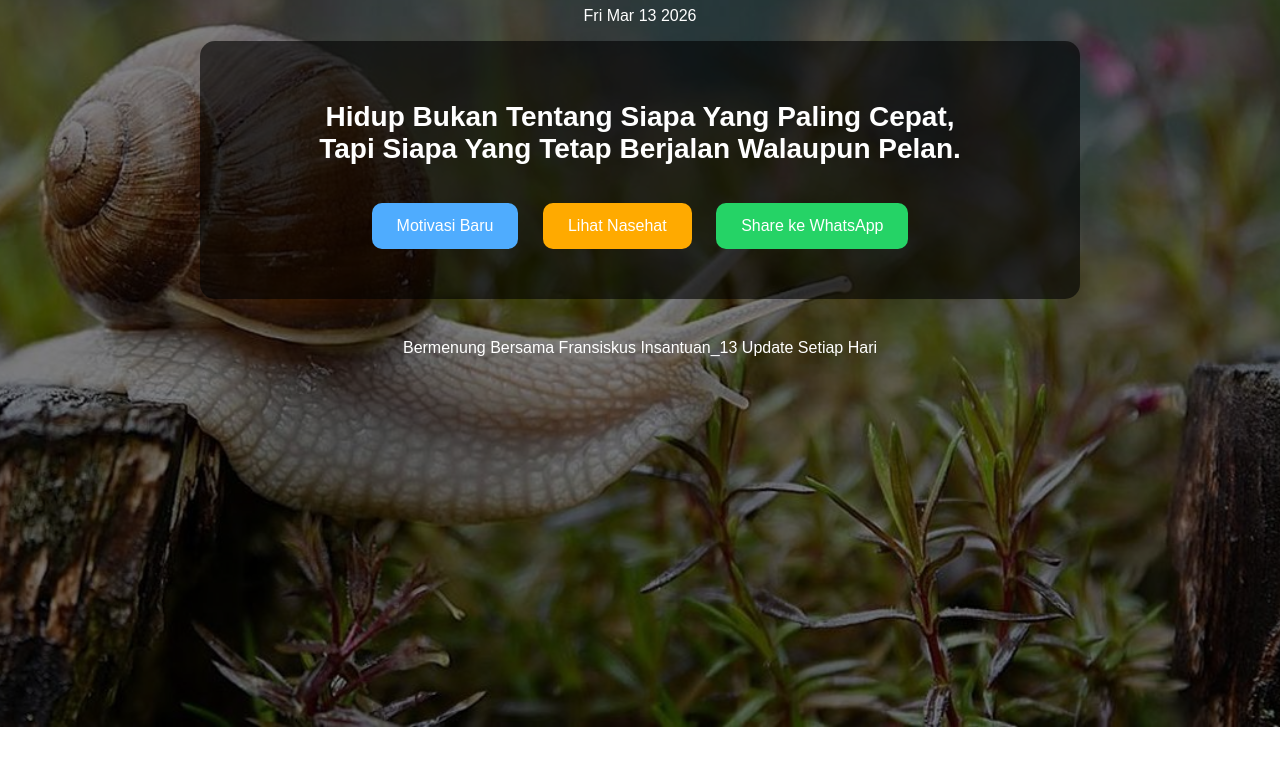
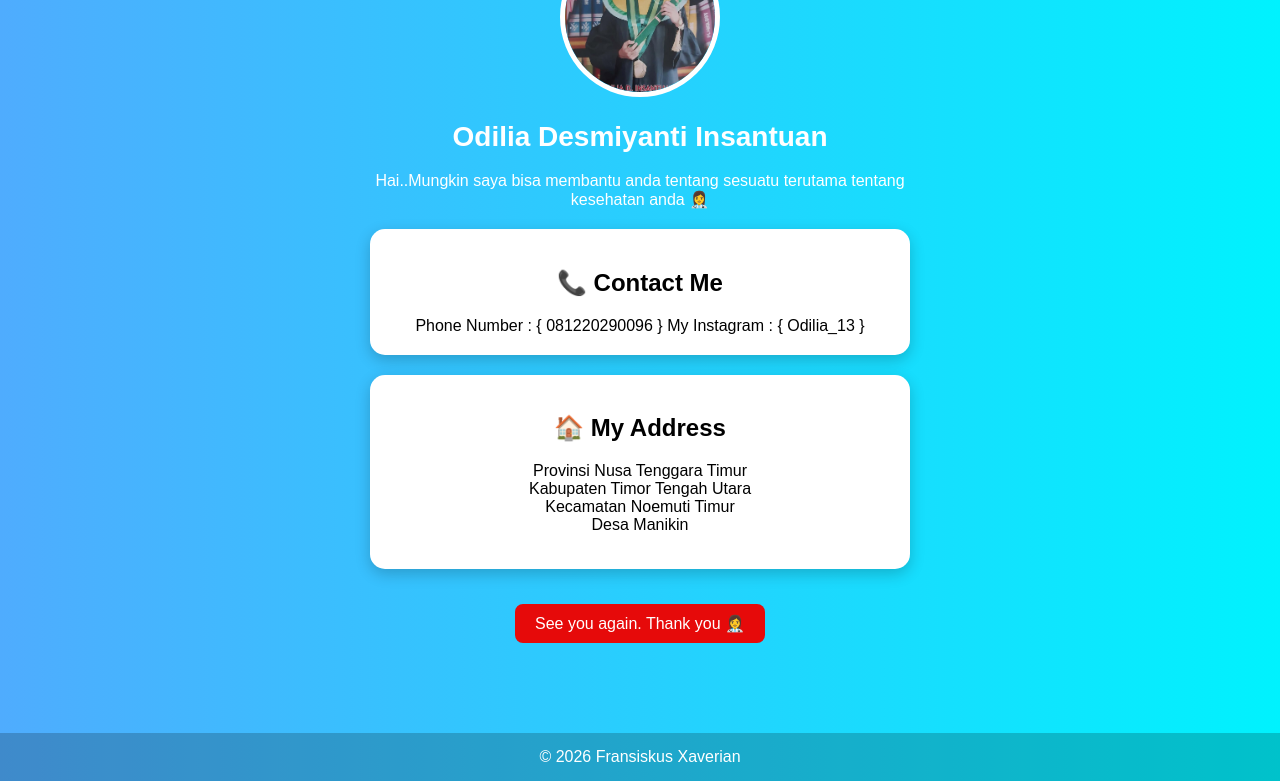
Before and after one commit to fransiskusinsantuan/daily-motivation, a plain HTML site: page index.html in a window 1280 px wide. Shown: the part 113-894 px from the top of the page. Before the commit the page ends 840 px from the top, so only its background shows below. Drawn offline with Linux system fonts and the light colour scheme.

Commit message:
Add files via upload

```diff
--- a/index.html
+++ b/index.html
@@ -1,266 +1,101 @@
-
-
 
 <!DOCTYPE html>
 <html lang="id">
 <head>
-
     <meta charset="UTF-8">
+    <title>Profil Saya</title>
     <meta name="viewport" content="width=device-width, initial-scale=1.0">
 
-<title>Motivasi Harian</title>
-
     <style>
-
-body{
-font-family:Arial;
-margin:0;
-padding:0;
-text-align:center;
-color:white;
-background-size:cover;
-background-position:center;
-transition:1s;
+        body {
+            margin: 0;
+            font-family: Arial, sans-serif;
+            background: linear-gradient(to right, #4facfe, #00f2fe);
+            text-align: center;
+            color: white;
         }
 
-.overlay{
-background:rgba(0,0,0,0.5);
-min-height:100vh;
-padding-top:40px;
+        .container {
+            padding: 50px 20px;
         }
 
-.container{
-background:rgba(0,0,0,0.6);
-width:85%;
-max-width:800px;
-margin:auto;
-padding:40px;
-border-radius:15px;
+        img {
+            width: 150px;
+            height: 150px;
+            border-radius: 50%;
+            border: 5px solid white;
+            object-fit: cover;
         }
 
-#motivasi{
-font-size:28px;
-margin-top:20px;
-font-weight:bold;
+        h1 {
+            margin-top: 20px;
+            font-size: 28px;
         }
 
-#nasehat{
-display:none;
-font-size:18px;
-margin-top:20px;
-line-height:1.6;
+        p {
+            max-width: 600px;
+            margin: 15px auto;
+            font-size: 16px;
         }
 
-button{
-margin:10px;
-padding:14px 25px;
-border:none;
-border-radius:10px;
-font-size:16px;
-cursor:pointer;
+        .card {
+            background: white;
+            color: black;
+            padding: 20px;
+            margin: 20px auto;
+            max-width: 500px;
+            border-radius: 15px;
+            box-shadow: 0 5px 15px rgba(0,0,0,0.2);
         }
 
-.btn1{background:#4facfe;color:white;}
-.btn2{background:#25D366;color:white;}
-.btn3{background:#ffaa00;color:white;}
-.btn4{background:#333;color:white;}
-
-footer{
-margin-top:40px;
+        .button {
+            display: inline-block;
+            margin-top: 15px;
+            padding: 10px 20px;
+            background: #e60a0a;
+            color: white;
+            text-decoration: none;
+            border-radius: 8px;
         }
 
-#motivasi{
-font-size:28px;
-margin-top:20px;
-font-weight:bold;
+        .button:hover {
+            background: #00bfff;
         }
 
-.fade{
-animation:fade 1s;
+        footer {
+            margin-top: 40px;
+            padding: 15px;
+            background: rgba(0,0,0,0.2);
         }
-
-@keyframes fade{
-from{
-opacity:0;
-transform:translateY(20px);
-}
-to{
-opacity:1;
-transform:translateY(0);
-}
-}
-
-.fade{
-animation:fade 1s;
-}
-
-@keyframes fade{
-from{
-opacity:0;
-transform:translateY(20px);
-}
-to{
-opacity:1;
-transform:translateY(0);
-}
-}
-
-
     </style>
-
 </head>
-
 <body>
 
-<div class="overlay">
+    <div class="container">
+        <img src=mysister.jpeg alt="profil">
 
-<h1>Motivasi Harian</h1>
+        <h1>Odilia Desmiyanti Insantuan</h1>
+        <p>Hai..Mungkin saya bisa membantu anda tentang sesuatu terutama tentang kesehatan anda 👩‍⚕️</p>
 
-<p id="tanggal"></p>
-
-<div class="container">
-
-<p id="motivasi"></p>
-
-<button class="btn1" onclick="motivasiBaru()">Motivasi Baru</button>
-
-<button class="btn3" onclick="lihatNasehat()">Lihat Nasehat</button>
-
-<button class="btn2" onclick="shareWA()">Share ke WhatsApp</button>
-
-<p id="nasehat"></p>
+        <div class="card">
+            <h2>📞 Contact Me</h2>
+            <p1>Phone Number : { 081220290096 }</p1>
+            <p2>My Instagram : { Odilia_13 }</p2>
+            <!-- <p3>My Facebook : Yanti Insantuan</p3> -->
 
         </div>
 
-<footer>
-
-<p>Bermenung Bersama Fransiskus Insantuan_13
-    Update Setiap Hari
-</p>
-
-
-</footer>
-
+        <div class="card">
+            <h2>🏠 My Address</h2>
+            <p> Provinsi Nusa Tenggara Timur<br> Kabupaten Timor Tengah Utara<br>Kecamatan Noemuti Timur<br>Desa Manikin<br></p>
         </div>
 
-<audio autoplay loop muted id="music">
-<source src="musikku.mp3" type="audio/mpeg">
-</audio>
+        <a href="#" class="button">See you again. Thank you 👩‍⚕️</a>
+    </div>
 
-<script>
-
-document.addEventListener("click", function() {
-document.getElementById("music").muted = false;
-document.getElementById("music").play();
-});
-
-
-const daftarMotivasi=[
-
-{
-motivasi:`Jangan Lupa Bersyukur.
-Hal Kecil Yang Kamu Miliki Hari Ini,
-Mungkin Adalah Impian Bagi Orang Lain. `,
-nasehat:`Terkadang kita terlalu sibuk memikirkan apa yang belum kita miliki,
-sampai lupa melihat apa yang sudah kita miliki.
-Mungkin saja hari ini tidak begitu sempurna dan tidak sesuai dengan yang kita harapkan,
-namun kita perlu mensyukuri banyak hal: Kesehatan, Keluarga, makanan, rumah, dan yang lainnya.
-Mengapa kita perlu mensyukurinya? Karena banyak orang di luar sana
-yang mungkin pada hari ini sedang sakit, kehilangan keluarga, belum bisa menikmati
-bagaimana rasanya makanan yang pantas, belum ada tempat tinggal yang layak dan
-banyak kekurangan lainnya yang bagi kita mungkin adalah sesuatu yang tidak perlu dipikirkan
-karna otomatis ada. Contoh nyatanya kita sedang menempuh pendidikan, entah SMA atau Kuliah.
-Banyak hal yang menjadi alasan sehingga kita sering merasa tidak cukup: Misalnya kurang
-uang jajan, tidak dibelikan motor oleh orang tua, banyak tugas dan masih banyak lagi
-yang kita sering keluhkan. Padahal banyak orang yang tidak dapat merasakan apa itu
-pendidikan hanya karena serba kekurangan. Saudara-saudaraku, selagi masih diberi waktu,
-kesempatan dan berkat marilah kita bersyukur, karena belum tentu yang kita miliki
-dan nikmati saat ini adalah milik kita selamanya.😊
-KETAHUILAH DAN PAHAMILAH!
-BAHWA  APA  YANG  KAMU  MILIKI  SAAT  INI,
-RUMAH,  PAKAIAN,  ORANG TUA,  ANAK,
-BAHKAN  NAPASMU  SEKALIPUN
-HANYALAH  TITIPAN😐
-YANG  MUSTAHIL
-AKAN  ADA  UNTUK  SELAMANYA.`,
-gambar:"gambarempat.jpg"
-},
-
-{
-motivasi:`Hidup Bukan Tentang Siapa Yang Paling Cepat,
-Tapi Siapa Yang Tetap Berjalan Walaupun Pelan.`,
-nasehat:` Dalam hidup, setiap orang memiliki jalan dan waktunya masing-masing.
-Ada orang yang terlihat cepat mencapai keberhasilan,
-ada juga yang membutuhkan waktu lebih lama.
-Lebih lama bukan berarti gagal.
-Yang paling penting adalah tetap melangkah dan tidak menyerah.
-Langkah kecil yang terus kita lakukan setiap hari akan membawa kita lebih dekat pada tujuan.
-Jangan terlalu sering membandingkan diri dengan orang lain,
-karena setiap orang memiliki jalan hidupnya sendiri.😊
-Selama kita masih tetap berusaha, belajar, dan terus berjalan walaupun pelan,
-kita tetap sedang menuju masa depan yang jauh lebih baik.
-HARGAILAH DIRIMU
-TERIMALAH DIRIMU DAN
-PERCAYALAH PADA DIRIMU!
-Lihatlah KURA-KURA🥲 walaupun ia begitu lambat, ia tidak melepaskan
-cangkangnya untuk lebih mudah melangkah.
-Hidup bisa diibaratkan seperti perjalanan seekor kura-kura.
-Kura-kura tidak berlari cepat seperti hewan lain,
-tetapi ia terus berjalan dengan sabar dan tidak berhenti.
-Pada akhirnya karena ketekunan dan kesabaran,
-ia bisa juga sampai ke tujuan.
-KURA-KURA telah mengajarkan kepada kita
-bahwa keberhasilan bukan hanya milik mereka yang paling cepat,
-tetapi milik mereka yang tetap berusaha dan tidak menyerah.
-Walaupun langkah kita kecil dan terasa lambat,
-selama kita tetap bergerak maju, suatu saat nanti
-kita juga akan mencapai tujuan yang kita impikan.`,
-gambar:"siput.jpeg"
-},
-
-];
-
-let indexSekarang=0;
-
-function motivasiBaru(){
-
-let random=Math.floor(Math.random()*daftarMotivasi.length);
-
-indexSekarang=random;
-
-document.getElementById("motivasi").innerText=daftarMotivasi[random].motivasi;
-
-document.getElementById("nasehat").style.display="none";
-
-document.body.style.backgroundImage="url("+daftarMotivasi[random].gambar+")";
-
-}
-
-function lihatNasehat(){
-
-document.getElementById("nasehat").style.display="block";
-
-document.getElementById("nasehat").innerText=daftarMotivasi[indexSekarang].nasehat;
-
-}
-
-function shareWA(){
-
-let teks=document.getElementById("motivasi").innerText;
-
-let url="https://wa.me/?text="+encodeURIComponent(teks);
-
-window.open(url);
-
-}
-
-const hariIni=new Date();
-
-document.getElementById("tanggal").innerText=hariIni.toDateString();
-
-motivasiBaru();
-
-</script>
+    <footer>
+        © 2026 Fransiskus Xaverian
+    </footer>
 
 </body>
 </html>
```
Also changed, not shown: mysister.jpeg (added). Lines whose indentation alone changed are shown as unchanged.
